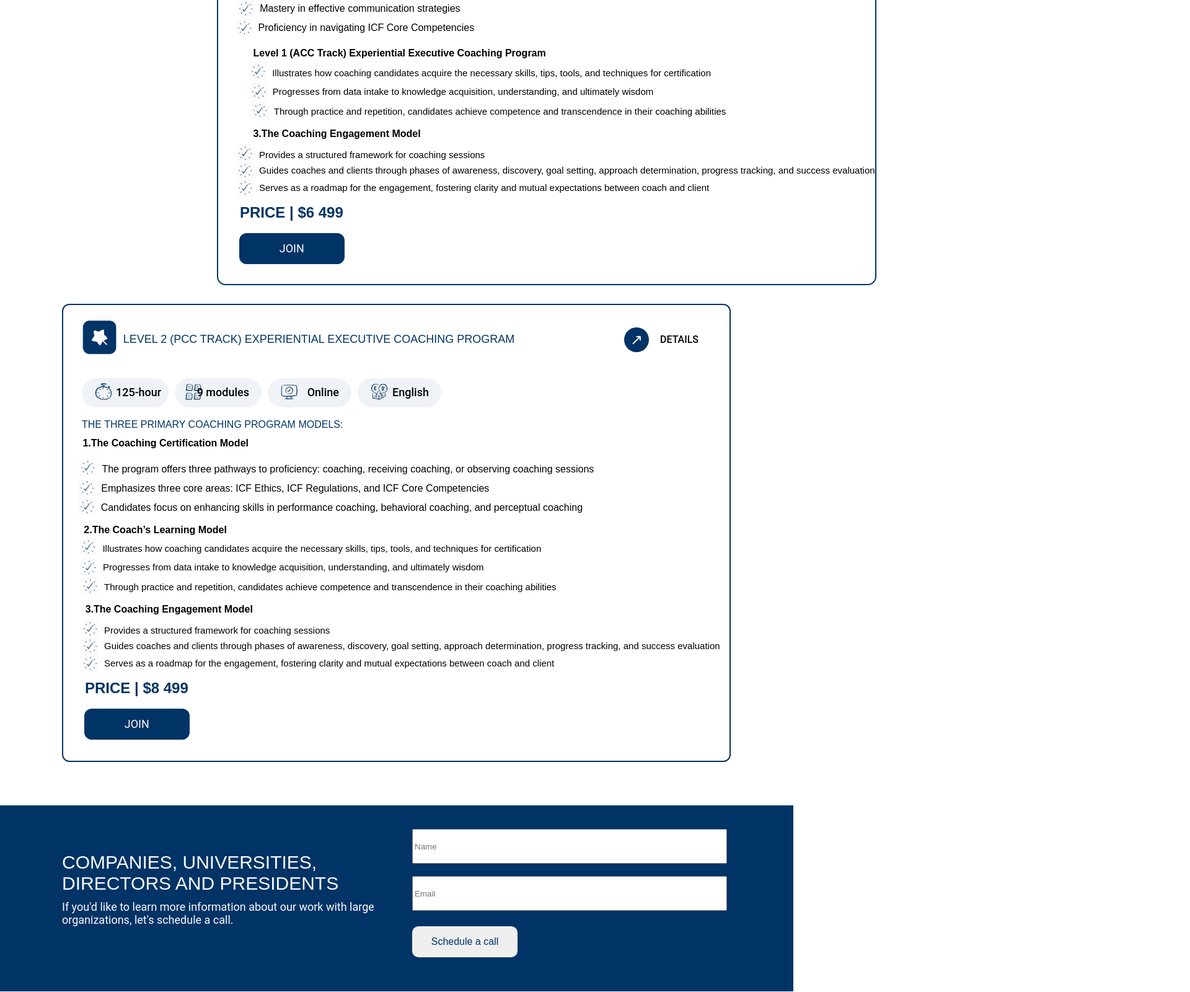
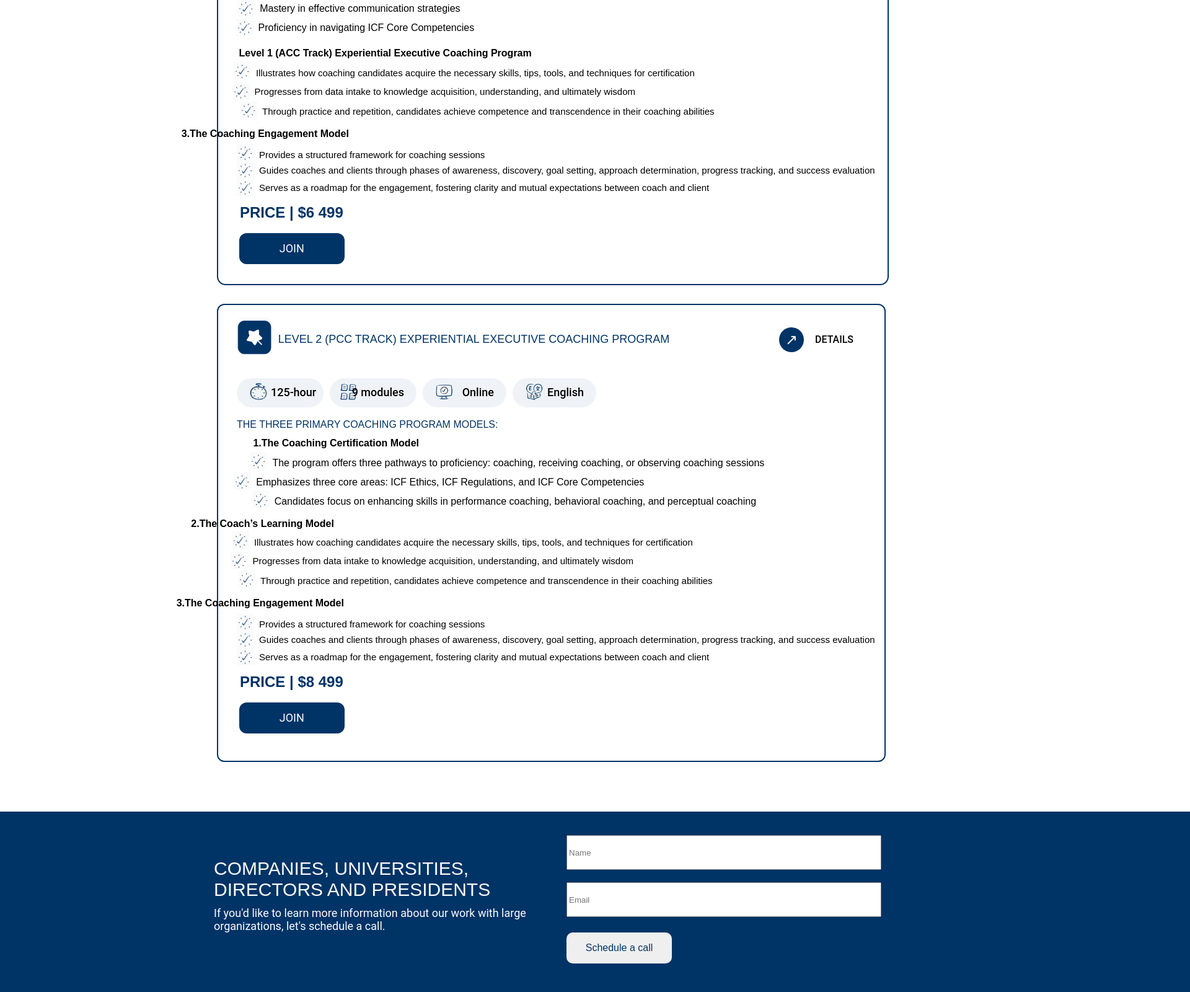
Before and after one commit to Shutikova-Daria/ki, a plain HTML site: page index.html in a window 1280 px wide. Shown: the part 1980-3580 px from the top of the page at 62% size, 1920 px wide, since content can reach past the window. Drawn offline with Linux system fonts and the light colour scheme.

Commit message:
Update index.css

```diff
--- a/index.css
+++ b/index.css
@@ -421,7 +421,7 @@ padding-top: 10px;
         border: 2px;
         border-style: solid;
         border-color: #003366;
-        width: 1030px;
+        width: 1050px;
         height: 730px;
         background-color: #ffffff;
         padding-top: 5px;
@@ -644,7 +644,7 @@ color: #003366;
         font-size: 16px;
         line-height: 63px;
         float: left;
-        margin-left: -472px;
+        margin-left: -495px;
         margin-top: 160px;
         color: black;
         margin-bottom: 10px;
@@ -658,39 +658,41 @@ color: #003366;
         list-style: none;
         padding-top: 110px;
         float: left;
-        margin-left: -550px;
+        margin-left: -450px;
+        margin-right:-230px;
         margin-top: 100px;
     }
     .list2{
         margin-top: -20px;
+        margin-left:500px;
     }
     .list2 li{
         padding-top: 5px;
+        margin-left:-130px;
         padding-bottom: 5px;
     }
     .check-icon4 {
         width: 28px;
         height: 28px;
         margin-right: 8px;
-        vertical-align: middle;
-        margin-left: 8px;
+        margin-left:px;
         margin-top: -10px;
     }
     .check-icon5 {
         width: 28px;
         height: 28px;
         margin-right: 8px;
-        margin-left: -84px;
+        margin-left:-px;
         margin-top: -5px;
-        vertical-align: middle;
+
     }
     .check-icon6 {
         width: 28px;
         height: 28px;
         margin-right: 8px;
         vertical-align: middle;
-        margin-left: 35px;
-        margin-top: -8px;
+        margin-left: 5px;
+        margin-top: -90px;
     }
 
 
@@ -706,6 +708,7 @@ color: #003366;
         margin-top: 290px;
         color: black;
         margin-bottom: 10px;
+        margin-left:-630px;
 
     }
     .list3 ul{
@@ -785,6 +788,7 @@ color: #003366;
         height: 735px;
         margin-top: 30px;
         border-radius: 12px;
+        margin-left:250px;
     }
     .modules{
         height: 47px;
@@ -857,7 +861,7 @@ color: #003366;
         font-size: 16px;
         line-height: 63px;
         float: left;
-        margin-left: -420px;
+        margin-left: -395px;
         margin-top: 20px;
         color: black;
 
@@ -870,10 +874,10 @@ color: #003366;
         list-style: none;
         padding-top: 100px;
         float: left;
-        margin-left: -550px;
+        margin-left: -525px;
     }
     .list12{
-        margin-top: -20px;
+        margin-top: -30px;
     }
     .list12 li{
         padding-top: 5px;
@@ -891,7 +895,7 @@ color: #003366;
         width: 28px;
         height: 28px;
         margin-right: 8px;
-        margin-left: -85px;
+        margin-left: -135px;
         margin-top: -5px;
         vertical-align: middle;
     }
@@ -900,7 +904,7 @@ color: #003366;
         height: 28px;
         margin-right: 8px;
         vertical-align: middle;
-        margin-left: 65px;
+        margin-left: 75px;
         margin-top: -8px;
     }
 
@@ -912,10 +916,10 @@ color: #003366;
         font-size: 16px;
         line-height: 63px;
         float: left;
-        margin-left: -823px;
-        margin-top: 160px;
+        margin-left: -925px;
+        margin-top: 150px;
         color: black;
-        margin-bottom: 10px;
+        margin-bottom: 0px;
 
     }
     .list22 ul{
@@ -926,7 +930,7 @@ color: #003366;
         list-style: none;
         padding-top: 110px;
         float: left;
-        margin-left: -75px;
+        margin-left: -83px;
         margin-top: -90px;
     }
     .list22{
@@ -941,14 +945,14 @@ color: #003366;
         height: 28px;
         margin-right: 8px;
         vertical-align: middle;
-        margin-left: 8px;
+        margin-left: 3px;
         margin-top: -10px;
     }
     .check-icon5 {
         width: 28px;
         height: 28px;
         margin-right: 8px;
-        margin-left: -84px;
+        margin-left: -95px;
         margin-top: -5px;
         vertical-align: middle;
     }
@@ -957,7 +961,7 @@ color: #003366;
         height: 28px;
         margin-right: 8px;
         vertical-align: middle;
-        margin-left: 35px;
+        margin-left: 45px;
         margin-top: -8px;
     }
 
@@ -968,7 +972,7 @@ color: #003366;
         font-size: 16px;
         line-height: 63px;
         float: left;
-        margin-left: -760px;
+        margin-left: -865px;
         margin-top: 100px;
         color: black;
         margin-bottom: 10px;
@@ -1030,9 +1034,10 @@ color: #003366;
     }
     .box1{
         background-color: #003366;
-        width: 100%;
+        width: 1920px;
         height: 300px;
-        margin-top: -40px;
+        margin-top: -30px;
+
     }
 
 
@@ -1049,7 +1054,7 @@ color: #003366;
         padding-right: 15px;
         padding-left: 15px;
         margin-top: 10px;
-        margin-left: 85px;
+        margin-left: 330px;
 
     }
     .textcompany h4{
@@ -1081,7 +1086,7 @@ color: #003366;
         padding-right: 15px;
         padding-left: 15px;
         margin-top: -385px;
-        margin-left: 650px;
+        margin-left: 899px;
         }
         .firstInput{
             width: 500px;
@@ -1119,7 +1124,7 @@ color: #003366;
             margin-bottom: 20px;
             text-align: left;
             float: left;
-            margin-left: -700px;
+            margin-left: -230px;
         }
 
         .testimonial-cards {
@@ -1136,7 +1141,7 @@ color: #003366;
             padding: 15px;
             background-color: #fff;
             margin-left: 10px;
-            margin-right: -100px;
+            margin-right: -590px;
         }
 
         .testimonial-card2 img {
@@ -1198,7 +1203,7 @@ color: #003366;
             border-radius: 30px;
             width: 200px;
             height: 40px;
-            margin-left: 520px;
+            margin-left: 760px;
             margin-top: 20px;
         }
 
@@ -1253,8 +1258,8 @@ color: #003366;
         .faq-container {
             display: flex;
             align-items: flex-start;
-            width: 100%;
-            gap: 40px;
+            width: 1170px;
+            gap: 40px;1
             margin-top: 100px;
         }
         .items{
@@ -1266,7 +1271,7 @@ color: #003366;
             font-size: 30px;
             color: #003366;
             margin: 0;
-            margin-left: 100px;
+            margin-left: 350px;
             padding-top: 50px;
             width: 100px;
             text-align: left;
@@ -1351,7 +1356,7 @@ color: #003366;
             width: 320px;
             height: 400px;
             margin-top: 50px;
-            margin-right: 80px;
+            margin-right: -270px;
             align-items: center;
             justify-content: center;
         }
@@ -1424,14 +1429,14 @@ color: #003366;
         .footer img{
             align-items: center;
             margin-top: 10px;
-            margin-left: 100px;
+            margin-left: 340px;
         }
         .footer h5{
             text-align: left;
             margin-top: -40px;
             align-items: center;
             justify-content: center;
-            margin-left:1010px;
+            margin-left:1270px;
             font-family: 'Roboto', sans-serif;
             font-size: 14px;
             font-weight: 400;
```
